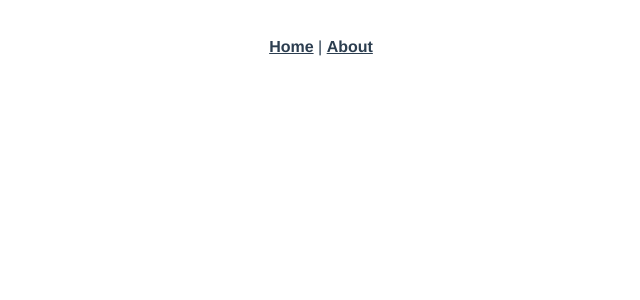
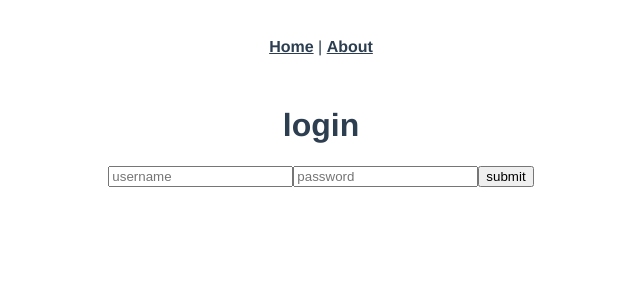
Before and after one commit to Ivan-Zhong/Order-Management-System, a Vue app in the folder FrontEnd/omsfrontend/: page /login in a window 1280 px wide. Before the commit this address had no page. Shown: the top 300 px of the page, without its empty margins (319-959 px from the left). Built offline with nearby package versions, Linux system fonts and the light colour scheme.

Commit message:
easy try

```diff
--- a/FrontEnd/omsfrontend/src/router/index.js
+++ b/FrontEnd/omsfrontend/src/router/index.js
@@ -1,5 +1,7 @@
 import { createRouter, createWebHistory } from 'vue-router'
 import Home from '../views/Home.vue'
+import login from '../views/login.vue'
+import logout from '../views/logout.vue'
 
 const routes = [
   {
@@ -14,6 +16,16 @@ const routes = [
     // this generates a separate chunk (about.[hash].js) for this route
     // which is lazy-loaded when the route is visited.
     component: () => import(/* webpackChunkName: "about" */ '../views/About.vue')
+  },
+  {
+    path: '/login',
+    name: 'login',
+    component: login
+  },
+  {
+    path: '/logout',
+    name: 'logout',
+    component: logout
   }
 ]
 
--- /dev/null
+++ b/FrontEnd/omsfrontend/src/views/login.vue
@@ -0,0 +1,45 @@
+<template>
+    <div>
+        <h1>login</h1>
+        <form @submit.prevent="submitLogin">
+            <input type="text" placeholder="username" v-model="username" />
+            <input type="password" placeholder="password" v-model="password" />
+            <button>submit</button>
+        </form>
+    </div>
+</template>
+
+<script>
+import axios from "axios";
+    export default {
+        name:"login",
+        data(){
+            return {
+                username: "",
+                password: ""
+            }
+        },
+        methods:{
+            submitLogin(){
+                let fd = new FormData();
+                fd.append("username", this.username);
+                fd.append("password", this.password);
+                axios.post("/api/person/login", fd)
+                .then((response) => {
+                    if(response.data.message == "success")
+                    {
+                        this.$router.push("/logout");
+                    }
+                    else
+                    {
+                        callback(new Error('login failed!'))
+                    }
+                })
+            }
+        }
+    }
+</script>
+
+<style lang="scss" scoped>
+
+</style>
--- /dev/null
+++ b/FrontEnd/omsfrontend/src/views/logout.vue
@@ -0,0 +1,59 @@
+<template>
+    <div>
+        <h1>logout</h1>
+        <table>
+            <tr>
+                <th>name</th>
+                <th>tel</th>
+                <th>email</th>
+                <th>password</th>
+                <th>identity</th>
+            </tr>
+            <tr v-for="person in persons" :key="person.id">
+                <td>{{ person.name }}</td>
+                <td>{{ person.tel }}</td>
+                <td>{{ person.email }}</td>
+                <td>{{ person.password }}</td>
+                <td>{{ person.identity }}</td>
+            </tr>
+
+        </table>
+
+
+
+
+<!--
+        <button @click="getUsername">find out which user has logged in</button>
+        <h2>{{username}}</h2>
+        <button @click="logout">logout</button> -->
+    </div>
+</template>
+
+<script>
+import axios from "axios"
+    export default {
+        name:"logout",
+        data(){
+            return {
+                persons:[]
+            }
+        },
+        methods:{
+            getUsername(){
+                axios.get("/api/person/read/all")
+                .then((response) => {
+                    if(response.data.message == "success")
+                    {
+                        this.persons = response.data.data;
+                    }
+                })
+            },
+
+        }
+
+    }
+</script>
+
+<style lang="scss" scoped>
+
+</style>
```
Also changed, not shown: 2 other files (tests, documents, lock files or other folders).
